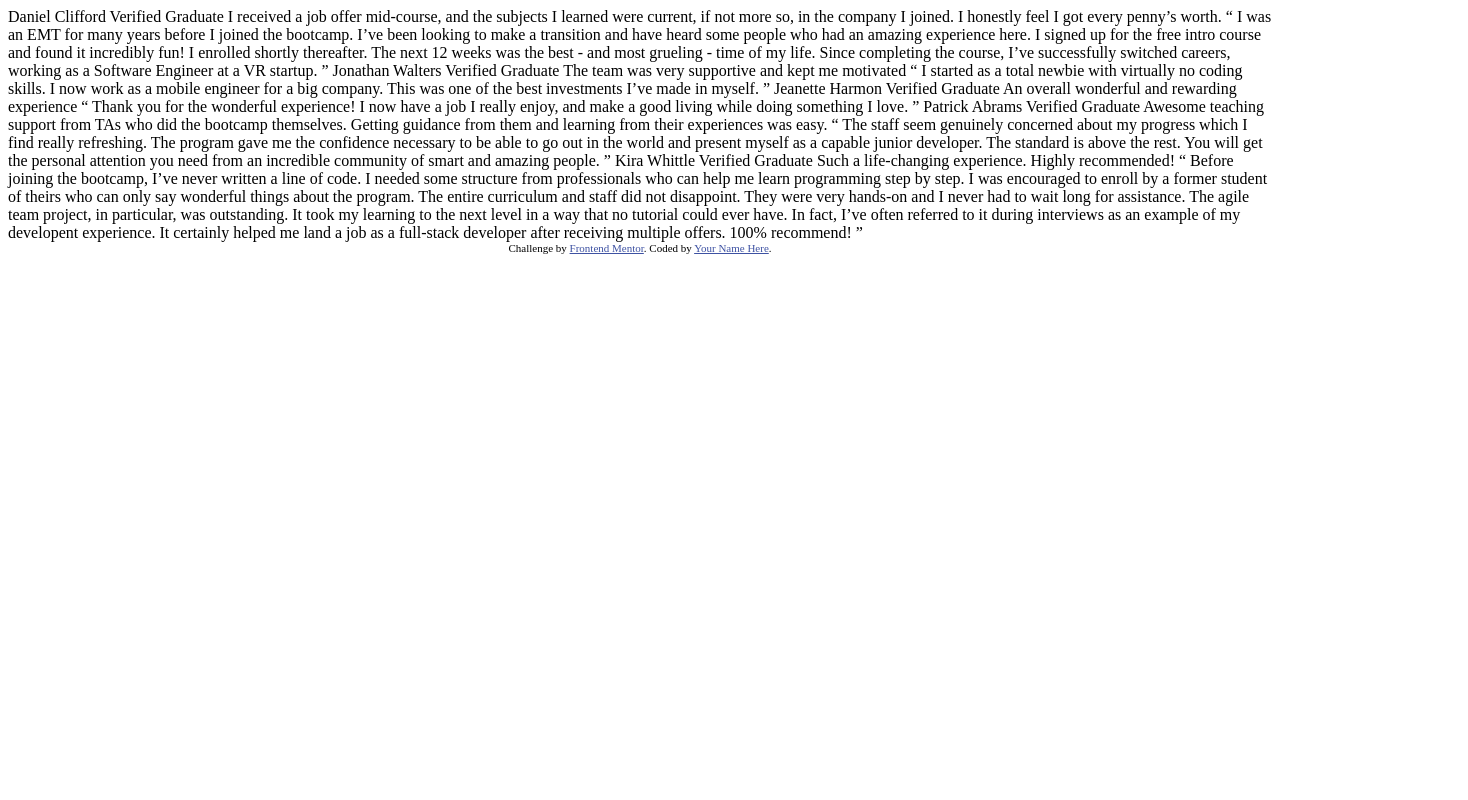
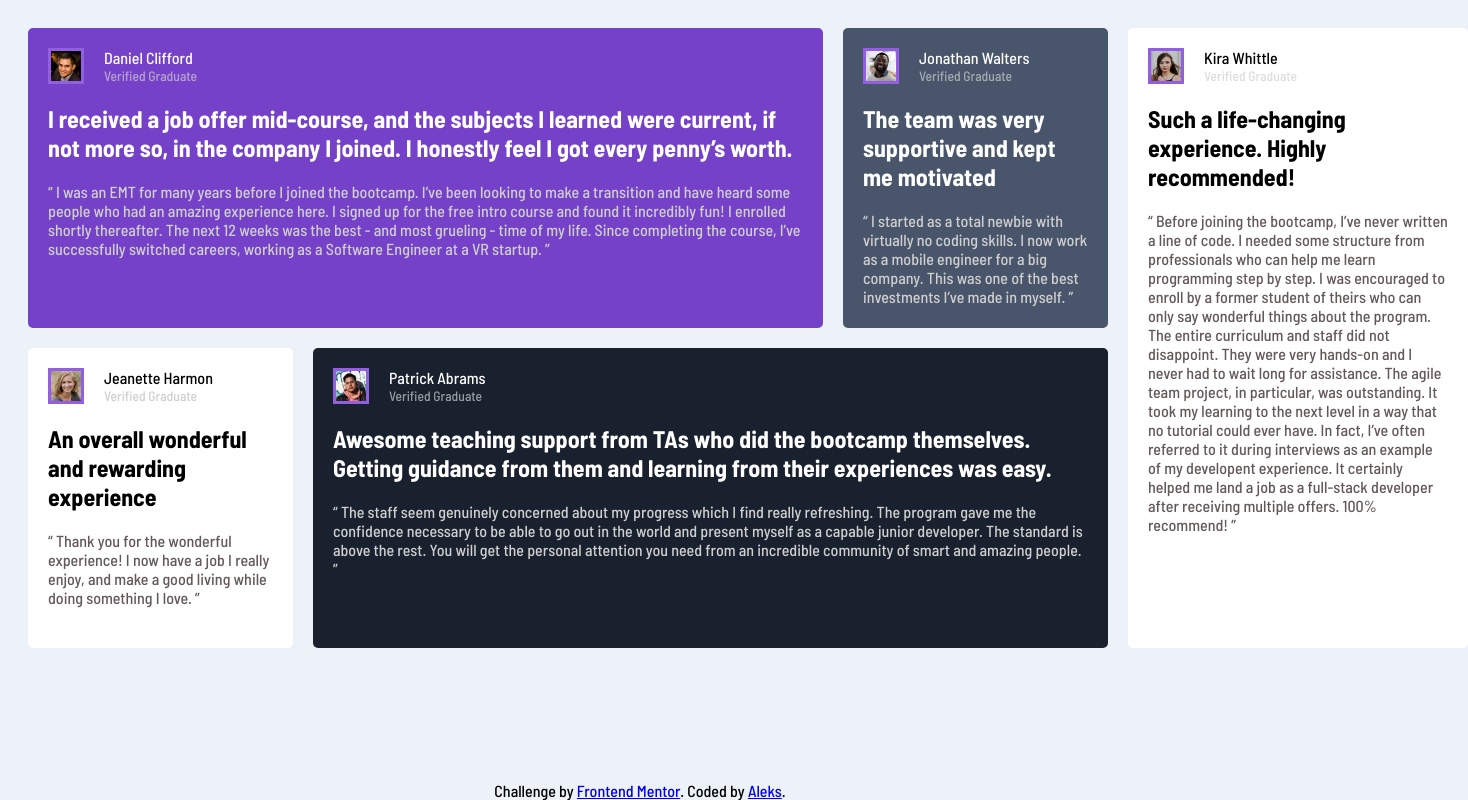
Before and after one commit to AleksGrinberg/Testimonials_challenge, a plain HTML site: page index.html in a window 1280 px wide. Shown: the whole page, 1468 px wide, since content can reach past the window. Drawn offline with Linux system fonts and the light colour scheme.

Commit message:
first commit

```diff
--- a/index.html
+++ b/index.html
@@ -3,62 +3,104 @@
 <head>
   <meta charset="UTF-8">
   <meta name="viewport" content="width=device-width, initial-scale=1.0"> <!-- displays site properly based on user's device -->
-
+  <link rel="stylesheet" href="style.css">
   <link rel="icon" type="image/png" sizes="32x32" href="./images/favicon-32x32.png">
-
-  <title>Frontend Mentor | [Challenge Name Here]</title>
-
-  <!-- Feel free to remove these styles or customise in your own stylesheet 👍 -->
-  <style>
-    .attribution { font-size: 11px; text-align: center; }
-    .attribution a { color: hsl(228, 45%, 44%); }
-  </style>
+  <title>Frontend Mentor | Testimonials challenge</title>
+  <!-- Font -->
+  <link rel="preconnect" href="https://fonts.googleapis.com">
+  <link rel="preconnect" href="https://fonts.gstatic.com" crossorigin>
+  <link href="https://fonts.googleapis.com/css2?family=Barlow+Semi+Condensed:ital,wght@0,100;0,200;0,300;0,400;0,500;0,600;0,700;0,800;0,900;1,100;1,200;1,300;1,400;1,500;1,600;1,700;1,800;1,900&family=Karla:ital,wght@0,200..800;1,200..800&display=swap" rel="stylesheet">
 </head>
 <body>
-  Daniel Clifford
-  Verified Graduate
-
-  I received a job offer mid-course, and the subjects I learned were current, if not more so,
+  <div class="container">
+    <div class="container_2">
+      <div class="row row_1">
+        <div class="testimonial" id="testimonial_1">
+          <div class="graduate">
+            <img src="images/image-daniel.jpg" alt="graduate">
+            <div class="graduate_2">
+              <p class="graduate_name">Daniel Clifford</p>
+              <p class="verified">Verified Graduate</p>
+            </div>
+          </div>
+          <h2>I received a job offer mid-course, and the subjects I learned were current, if not more so,
             in the company I joined. I honestly feel I got every penny’s worth.
-
+          </h2>
+          <p class="graduate_text">
             “ I was an EMT for many years before I joined the bootcamp. I’ve been looking to make a
             transition and have heard some people who had an amazing experience here. I signed up
             for the free intro course and found it incredibly fun! I enrolled shortly thereafter.
             The next 12 weeks was the best - and most grueling - time of my life. Since completing
             the course, I’ve successfully switched careers, working as a Software Engineer at a VR startup. ”
-
-  Jonathan Walters
-  Verified Graduate
-
+          </p>
+        </div>
+        <div class="testimonial" id="testimonial_2">
+          <div class="graduate">
+            <img src="images/image-jonathan.jpg" alt="graduate">
+            <div class="graduate_2">
+              <p class="graduate_name">Jonathan Walters</p>
+              <p class="verified">Verified Graduate</p>
+            </div>
+          </div>
+          <h2>
             The team was very supportive and kept me motivated
-
+          </h2>
+          <p class="graduate_text">
             “ I started as a total newbie with virtually no coding skills. I now work as a mobile engineer
             for a big company. This was one of the best investments I’ve made in myself. ”
-
-  Jeanette Harmon
-  Verified Graduate
-
+          </p>
+        </div>
+      </div>
+      <div class="row row_2">
+        <div class="testimonial" id="testimonial_3">
+          <div class="graduate">
+            <img src="images/image-jeanette.jpg" alt="graduate">
+            <div class="graduate_2">
+              <p class="graduate_name">Jeanette Harmon</p>
+              <p class="verified">Verified Graduate</p>
+            </div>
+          </div>
+          <h2>
             An overall wonderful and rewarding experience
-
+          </h2>
+          <p class="graduate_text">
             “ Thank you for the wonderful experience! I now have a job I really enjoy, and make a good living
             while doing something I love. ”
-
-  Patrick Abrams
-  Verified Graduate
-
+          </p>
+        </div>
+        <div class="testimonial" id="testimonial_4">
+          <div class="graduate">
+            <img src="images/image-patrick.jpg" alt="graduate">
+            <div class="graduate_2">
+              <p class="graduate_name">Patrick Abrams</p>
+              <p class="verified">Verified Graduate</p>
+            </div>
+          </div>
+          <h2>
             Awesome teaching support from TAs who did the bootcamp themselves. Getting guidance from them and
             learning from their experiences was easy.
-
+          </h2>
+          <p class="graduate_text">
             “ The staff seem genuinely concerned about my progress which I find really refreshing. The program
             gave me the confidence necessary to be able to go out in the world and present myself as a capable
             junior developer. The standard is above the rest. You will get the personal attention you need from
             an incredible community of smart and amazing people. ”
-
-  Kira Whittle
-  Verified Graduate
-
+          </p>
+        </div>
+      </div>
+    </div>
+    <div class="testimonial" id="testimonial_5">
+      <div class="graduate">
+        <img src="images/image-kira.jpg" alt="graduate">
+        <div class="graduate_2">
+          <p class="graduate_name">Kira Whittle</p>
+          <p class="verified">Verified Graduate</p>
+        </div>
+      </div>
+      <h2>
         Such a life-changing experience. Highly recommended!
-
+      </h2>
+      <p class="graduate_text">
         “ Before joining the bootcamp, I’ve never written a line of code. I needed some structure from
   professionals who can help me learn programming step by step. I was encouraged to enroll by a former
   student of theirs who can only say wonderful things about the program. The entire curriculum and staff
@@ -67,10 +109,15 @@
   could ever have. In fact, I’ve often referred to it during interviews as an example of my developent
   experience. It certainly helped me land a job as a full-stack developer after receiving multiple offers.
   100% recommend! ”
+      </p>
+    </div>
+  </div>
 
+  <footer>
     <div class="attribution">
       Challenge by <a href="https://www.frontendmentor.io?ref=challenge" target="_blank">Frontend Mentor</a>.
-    Coded by <a href="#">Your Name Here</a>.
+      Coded by <a href="https://github.com/AleksGrinberg">Aleks</a>.
     </div>
+  </footer>
 </body>
 </html>
--- /dev/null
+++ b/style.css
@@ -0,0 +1,142 @@
+html{
+    box-sizing: border-box;
+    background-color: rgb(236, 242, 248);
+    font-family: "Barlow Semi Condensed", sans-serif;
+    font-weight: 500;
+    font-style: normal;
+    /* font-size: 13px; */
+}
+
+*, *:before, *:after{
+    box-sizing: inherit;
+}
+
+body{
+    padding:20px;
+}
+
+.container{
+    display: flex;
+    width:1440px;
+    height: 620px;
+    justify-content: space-between;
+
+}
+
+.container_2{
+    display:flex;
+    flex-basis: 1080px;
+    flex-direction: column;
+    justify-content: space-between;
+}
+
+.row{
+    display:flex;
+    justify-content: space-between;
+    height: 300px;
+}
+
+#testimonial_1{
+    flex-basis: 795px;
+    background-color: rgb(117, 65, 200);
+    color:white;
+}
+
+#testimonial_2{
+    flex-basis: 265px;
+    background-color: rgb(72, 85, 106);
+    color:white;
+}
+
+#testimonial_3{
+    flex-basis: 265px;
+    background-color: white;
+}
+
+#testimonial_4{
+    flex-basis: 795px;
+    background-color: rgb(25, 33, 46);
+    color:white;
+}
+
+#testimonial_5{
+    flex-basis: 340px;
+    background-color: white;
+}
+
+.testimonial{
+    padding:20px;
+    border-radius: 5px;
+}
+
+.graduate_text{
+    color:rgb(207, 207, 207);
+}
+
+#testimonial_3 .graduate_text, #testimonial_5 .graduate_text{
+    color:rgb(100, 89, 89);
+}
+
+.verified{
+    color:rgb(207, 207, 207);
+    opacity: 70%;
+    font-size: 85%;
+}
+
+#testimonial_3 .verified{
+    opacity:100%;
+}
+
+/* <div class="graduate">
+        <img src="images/image-kira.jpg" alt="graduate">
+        <div class="graduate_2">
+          <p class="graduate_name">Kira Whittle</p>
+          <p class="verified">Verified Graduate</p>
+        </div>
+      </div>  */
+
+/* to do z "graduate":
+-ułożyć z flexem portrety z imieniem i napisem "Verified graduate"
+-styling portretu (zaokrąglony, fioletowy border)
+
+
+zdjęcia mają 56x56 px
+*/
+
+.graduate{
+    display:flex;
+}
+
+.graduate_2{
+    margin-left: 20px;
+}
+.graduate_name{
+    margin:0px 0px 0px 0px;
+}
+
+.verified{
+    margin:0px 0px 0px 0px;
+}
+
+.graduate > img{
+    width:36px;
+    height:36px;
+    /*object-fit: none;*/
+
+    border: 3px solid rgb(146, 95, 227);
+}
+
+
+
+
+
+
+
+footer{
+    position:fixed;
+    left:0;
+    bottom:0;
+    width: 100%;
+    color:black;
+    text-align: center;
+}
```
Also changed, not shown: text.txt (added), 1 other file. Lines whose indentation alone changed are shown as unchanged.
